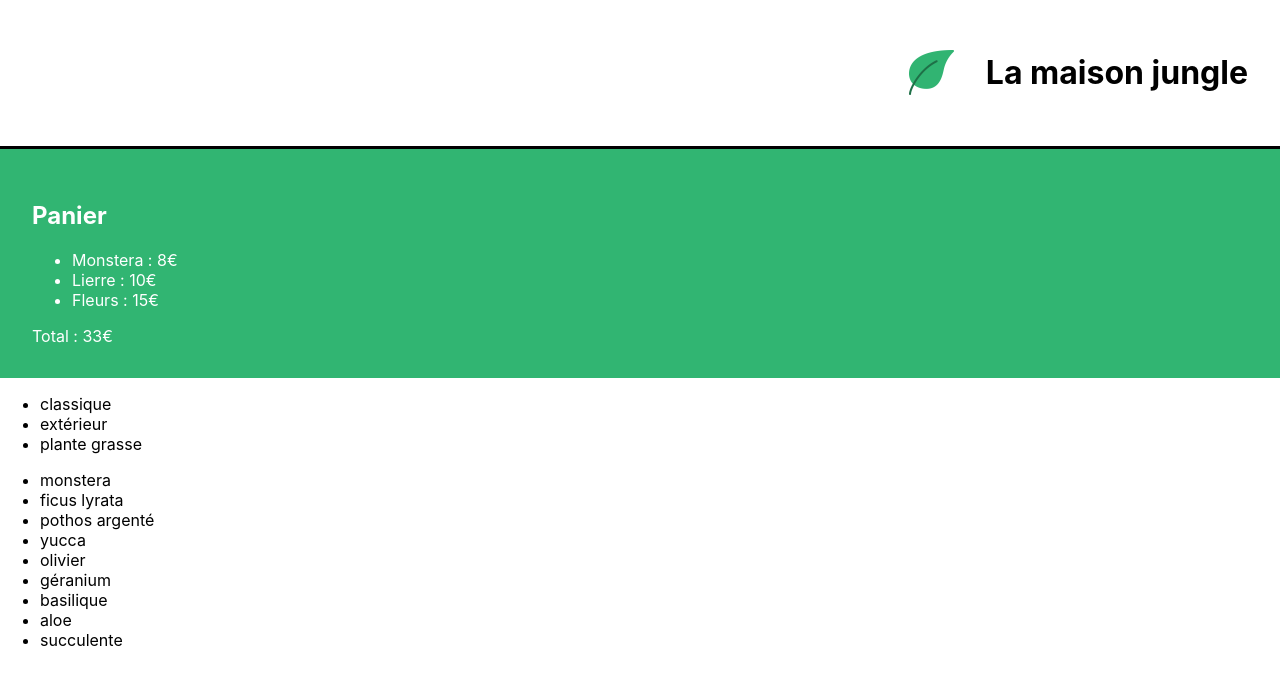
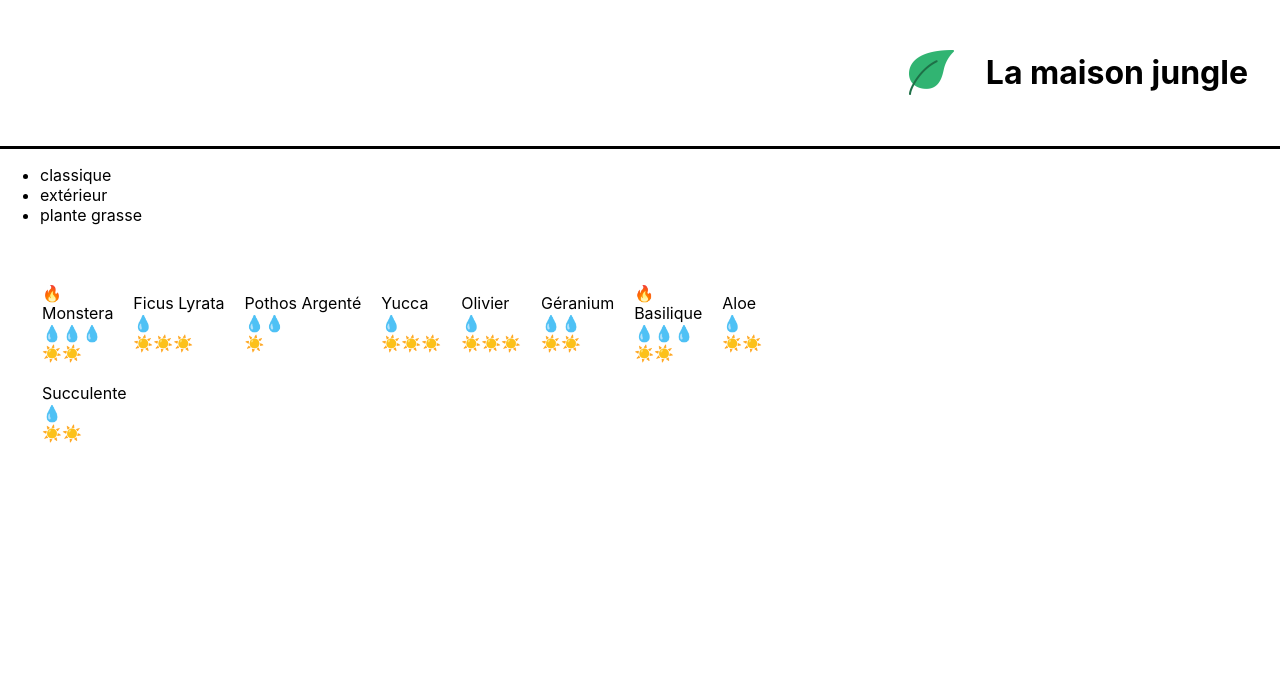
Before and after one commit to Leo-Brd/OpenC_React, a React (Create React App) app: page / in a window 1280 px wide. Shown: the top 684 px of the page. Built offline with nearby package versions, Linux system fonts and the light colour scheme.

Commit message:
P2C4 begin

```diff
--- a/src/components/App.js
+++ b/src/components/App.js
@@ -1,15 +1,19 @@
 import Banner from './Banner'
-import Cart from './Cart'
+import logo from '../assets/logo.png'
+// import Cart from './Cart'
 import ShoppingList from './ShoppingList'
 
 function App() {
-  return (
-    <div>
-      <Banner />
-      <Cart />
-      <ShoppingList />
-    </div>
-  );
+	return (
+		<div>
+			<Banner>
+				<img src={logo} alt='La maison jungle' className='lmj-logo' />
+				<h1 className='lmj-title'>La maison jungle</h1>
+			</Banner>
+			{/* <Cart /> */}
+			<ShoppingList />
+		</div>
+	)
 }
 
 export default App
--- a/src/components/Banner.js
+++ b/src/components/Banner.js
@@ -1,14 +1,7 @@
 import '../styles/Banner.css'
-import logo from '../assets/logo.png'
 
-function Banner() {
-    const title ="La maison jungle"
-    return (
-        <div className="lmj-banner">
-            <img src={logo} alt='La maison jungle' className='lmj-logo' />
-            <h1 className='lmj-title'>{title}</h1>
-        </div>
-    )
+function Banner({ children }) {
+	return <div className='lmj-banner'>{children}</div>
 }
 
 export default Banner
--- /dev/null
+++ b/src/components/CareScale.js
@@ -0,0 +1,16 @@
+
+
+function CareScale({ scaleValue, careType }) {
+    const range = [1, 2, 3]
+
+    const scaleType = careType === 'light' ? '☀️' : '💧'
+
+    return (
+        <div>
+            {range.map((rangeElem) => scaleValue >= rangeElem ? <span key={rangeElem.toString()}>{scaleType}</span> : null
+            )}
+        </div>
+    )
+}
+
+export default CareScale
--- a/src/components/ShoppingList.js
+++ b/src/components/ShoppingList.js
@@ -1,23 +1,30 @@
 import { plantList } from '../datas/plantList'
-
+import CareScale from './CareScale'
+import '../styles/ShoppingList.css'
+import '../styles/PlantItem.css'
 
 function ShoppingList() {
-
-    const categories = plantList.reduce((acc, plant) => {
-        return acc.includes(plant.category) ? acc : acc.concat(plant.category);
-    }, []);
+	const categories = plantList.reduce(
+		(acc, plant) =>
+			acc.includes(plant.category) ? acc : acc.concat(plant.category),
+		[]
+	)
 
 	return (
 		<div>
 			<ul>
 				{categories.map((cat) => (
-                    <li key={`${cat}`}>{cat}</li>
+					<li key={cat}>{cat}</li>
 				))}
 			</ul>
-
-            <ul>
+			<ul className='lmj-plant-list'>
 				{plantList.map((plant) => (
-                    <li key={`${plant.id}`}>{plant.name}</li>
+					<li key={plant.id} className='lmj-plant-item'>
+						{plant.isBestSale && <span>🔥</span>}
+						{plant.name}
+						<CareScale careType='water' scaleValue={plant.water} />
+						<CareScale careType='light' scaleValue={plant.light} />
+					</li>
 				))}
 			</ul>
 		</div>
--- /dev/null
+++ b/src/styles/PlantItem.css
@@ -0,0 +1,14 @@
+.lmj-plant-item-cover {
+	height: 220px;
+	width: 220px;
+	border-radius: 20px;
+}
+
+.lmj-plant-item {
+	margin: 10px;
+	display: flex;
+	align-items: flex-start;
+	justify-content: center;
+	flex-direction: column;
+	text-transform: capitalize;
+}
--- /dev/null
+++ b/src/styles/ShoppingList.css
@@ -0,0 +1,7 @@
+.lmj-plant-list {
+	list-style-type: none;
+	padding: 32px;
+	display: flex;
+	flex-wrap: wrap;
+	max-width: 800px;
+}
```
Lines whose indentation alone changed are shown as unchanged.
